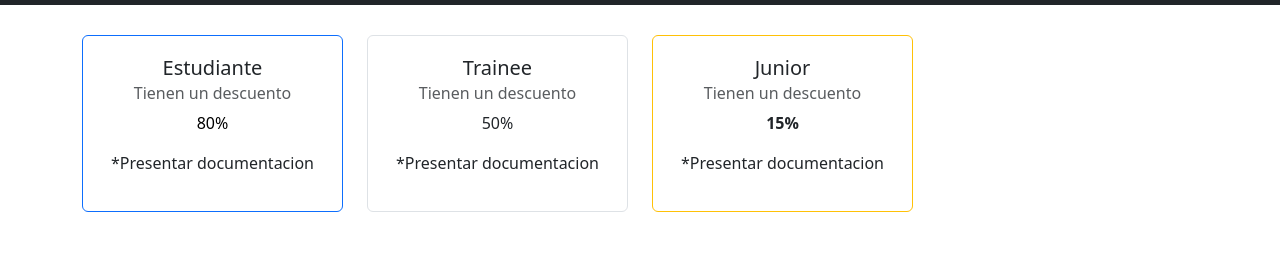
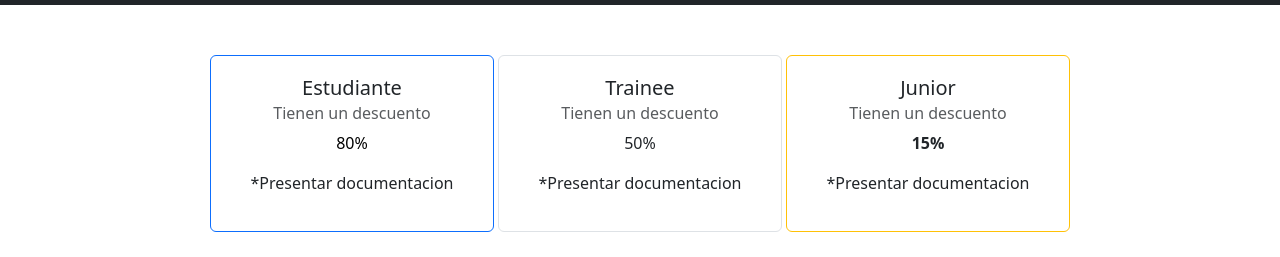
Before and after one commit to Kritotinez/tp-2, a plain HTML site: page index.html in a window 1280 px wide. Shown: the part 51-308 px from the top of the page. Drawn offline with nearby package versions, Linux system fonts and the light colour scheme.

Commit message:
cambio a las card

```diff
--- a/index.html
+++ b/index.html
@@ -50,10 +50,10 @@
 
 
   <main>
-    <div class="container" style="margin-top: 30px; text-align: center;">
+    <div class="container" style="margin-top: 50px; text-align:center;">
 
-      <div class="row">
-        <div class="col-3">
+      <div class="row justify-content-md-center g-1">
+        <div class="col-3" style="width: 18rem;">
           <div class="card 1 border-primary p-1">
             <div class="card-body ">
               <h5 class="card-title">Estudiante</h5>
@@ -65,7 +65,7 @@
         </div>
 
 
-        <div class="col-3">
+        <div class="col-3" style= "width: 18rem";>
           <div class="card border border-sucess p-1">
             <div class="card-body">
               <h5 class="card-title">Trainee</h5>
@@ -76,7 +76,7 @@
           </div>
         </div>
 
-        <div class="col-3">
+        <div class="col-3" style="width: 18rem;" >
           <div class="card border-warning p-1">
             <div class="card-body">
               <h5 class="card-title">Junior</h5>
```
